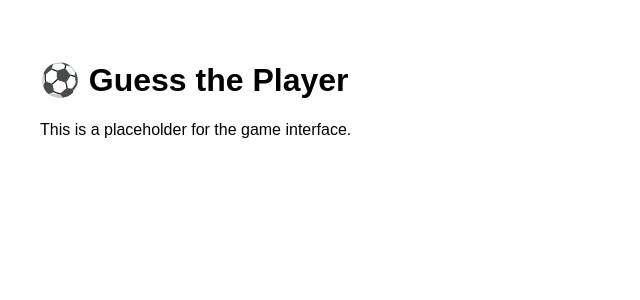
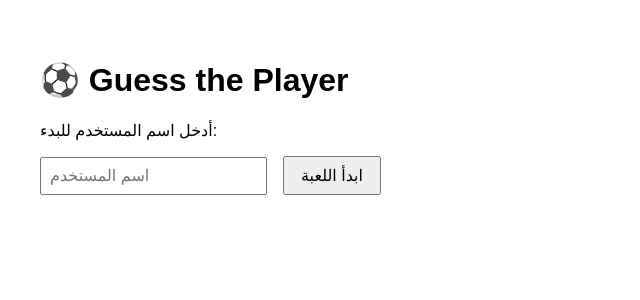
Before and after one commit to SmfsChannel/guess-the-player, a React (Vite) app: page / in a window 1280 px wide. Shown: the top 300 px of the page, without its empty margins (0-640 px from the left). Built offline with nearby package versions, Linux system fonts and the light colour scheme.

Commit message:
add username registration

```diff
--- a/src/App.jsx
+++ b/src/App.jsx
@@ -1,8 +1,69 @@
+import { useEffect, useState } from 'react'
+import { supabase } from './supabaseClient'
+
 function App() {
+  const [username, setUsername] = useState('')
+  const [userId, setUserId] = useState(localStorage.getItem('user_id') || '')
+
+  // إذا المستخدم مسجّل مسبقًا
+  useEffect(() => {
+    const savedId = localStorage.getItem('user_id')
+    if (savedId) {
+      setUserId(savedId)
+    }
+  }, [])
+
+  // حفظ المستخدم في Supabase
+  const handleRegister = async () => {
+    if (!username) return alert('اكتب اسم المستخدم')
+    const { data, error } = await supabase
+      .from('users')
+      .insert([{ username }])
+      .select()
+      .single()
+
+    if (error) {
+      console.error(error)
+      alert('حدث خطأ أثناء التسجيل')
+    } else {
+      localStorage.setItem('user_id', data.id)
+      setUserId(data.id)
+    }
+  }
+
+  // إذا المستخدم مسجّل
+  if (userId) {
+    return (
+      <div style={{ padding: '2rem', fontFamily: 'sans-serif' }}>
+        <h1>🎮 مرحبًا!</h1>
+        <p>أنت مسجل في اللعبة. جاهز نبدأ؟ 👇</p>
+        {/* هنا نكمل اللعبة لاحقًا */}
+      </div>
+    )
+  }
+
   return (
     <div style={{ padding: '2rem', fontFamily: 'sans-serif' }}>
       <h1>⚽ Guess the Player</h1>
-      <p>This is a placeholder for the game interface.</p>
+      <p>أدخل اسم المستخدم للبدء:</p>
+      <input
+        type="text"
+        value={username}
+        onChange={e => setUsername(e.target.value)}
+        placeholder="اسم المستخدم"
+        style={{ padding: '0.5rem', fontSize: '1rem' }}
+      />
+      <button
+        onClick={handleRegister}
+        style={{
+          marginLeft: '1rem',
+          padding: '0.5rem 1rem',
+          fontSize: '1rem',
+          cursor: 'pointer',
+        }}
+      >
+        ابدأ اللعبة
+      </button>
     </div>
   )
 }
```
